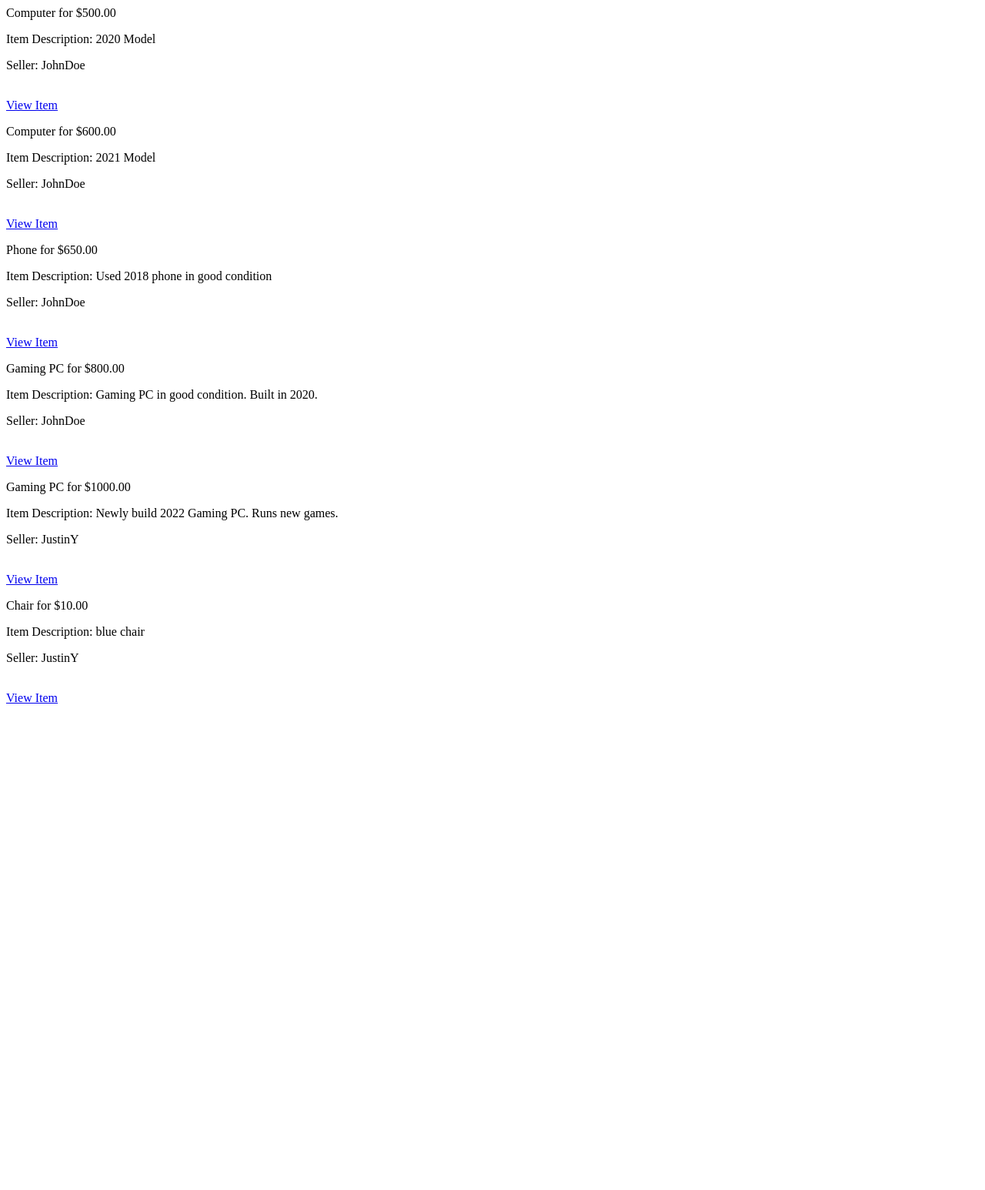
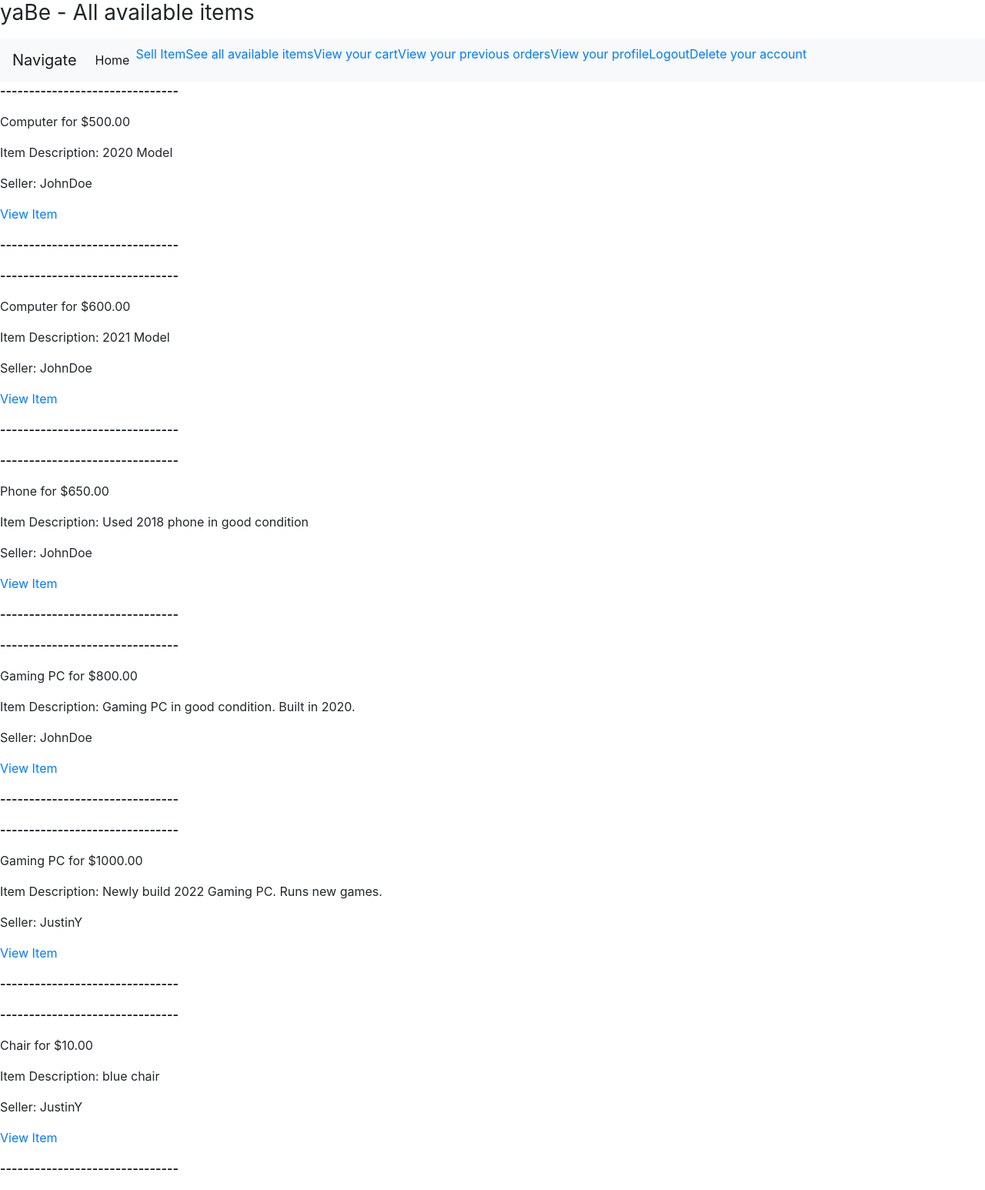
Before and after one commit to JustinYSJSU/cmpe131Project, a Flask app: page /see_all_items in a window 1280 px wide. Shown: the whole page at 77% size. Before the commit the page ends 914 px from the top, so only its background shows below. Run offline with Flask 2, Linux system fonts and the light colour scheme; a user stored in the database is signed in; data comes from the database, SQL or seed files in the repository; both versions use the stored data as it was after the commit.

Commit message:
Added site description to home.html Added navbar to see_all_items, display_item Added dividers between each item when being displayed (see_all_items, display_item)

```diff
--- a/app/templates/display_item.html
+++ b/app/templates/display_item.html
@@ -66,11 +66,13 @@
 
 <br>
 
-   {% for item in items %}
+    {% for item in items %}
+    <p><b> ------------------------------- </b></p>
     <p> {{item.name}} for {{"$%.2f"|format(item.price)}} </p>
     <p> Item Description: {{item.description}} </p>
     <p> Seller: {{item.user_seller_name}} </p>
-    <a href={{item.id}}> View Item </a>
+    <p> <a href={{item.id}}> View Item </a> </p>
+    <p><b> ------------------------------- </b></p>
     <br>
    {% endfor %}
   </body>
--- a/app/templates/see_all_items.html
+++ b/app/templates/see_all_items.html
@@ -1,15 +1,90 @@
-<html>
+
+<!doctype html>
+<html lang="en">
   <head>
-  <title> yaBe - All Items Available</title>
+    <!-- Required meta tags -->
+    <meta charset="utf-8">
+    <meta name="viewport" content="width=device-width, initial-scale=1, shrink-to-fit=no">
+
+    <!-- Bootstrap CSS -->
+    <link rel="stylesheet" href="https://cdn.jsdelivr.net/npm/bootstrap@4.3.1/dist/css/bootstrap.min.css" integrity="sha384-ggOyR0iXCbMQv3Xipma34MD+dH/1fQ784/j6cY/iJTQUOhcWr7x9JvoRxT2MZw1T" crossorigin="anonymous">
+
+    <meta charset="utf-8">
+    <meta name="viewport" content="width=device-width, initial-scale=1, shrink-to-fit=no">
+    <meta name="description" content="">
+    <meta name="generator" content="Jekyll v3.8.5">
+
+    <title>yaBe - All items</title>
   </head>
 
   <body>
+
+    <!-- Custom styles for this template -->
+  </head>
+  <body>
+
+  <h1 class="h3 mb-3 font-weight-normal">yaBe - All available items</h1>
+
+  {% with messages = get_flashed_messages() %}
+   {% if messages %}
+    {% for message in messages %}
+     <p> {{message}} </p>
+    {% endfor %}
+   {% endif %}
+  {% endwith %}
+
+  <nav class="navbar navbar-expand-lg navbar-light bg-light">
+  <a class="navbar-brand" href="#">Navigate</a>
+  <button class="navbar-toggler" type="button" data-toggle="collapse" data-target="#navbarNav" aria-controls="navbarNav" aria-expanded="false" aria-label="Toggle navigation">
+    <span class="navbar-toggler-icon"></span>
+  </button>
+  <div class="collapse navbar-collapse" id="navbarNav">
+    <ul class="navbar-nav">
+      <li class="nav-item active">
+        <a class="nav-link" href="home">Home <span class="sr-only">(current)</span></a>
+      </li>
+      <li class="nav-item">
+        <a class="nav-item" href="sell_item">Sell Item</a>
+      </li>
+      <li class="nav-item">
+        <a class="nav-item" href="see_all_items">See all available items</a>
+      </li>
+      <li class="nav-item">
+        <a class="nav-item" href="cart">View your cart</a>
+      </li>
+      <li class="nav-item">
+        <a class="nav-item" href="checkout">View your previous orders</a>
+      </li>
+      <li class="nav-item">
+        <a class="nav-item" href="view_profile">View your profile</a>
+      </li>
+      <li class= "nav-item" >
+       <a class= "nav-item" href="{{ url_for('logout') }}"> Logout </a>
+      </li>
+      <li class="nav-item">
+        <a class="nav-item" href="deleteUser">Delete your account</a>
+      </li>
+
+    </ul>
+</nav>
+
+
     {% for item in items %}
+     <p><b> ------------------------------- </b></p>
      <p> {{item.name}} for {{"$%.2f"|format(item.price)}} </p>
      <p> Item Description: {{item.description}} </p>
-    <p> Seller: {{item.user_seller_name}} </p> <br>
-    <a href={{item.id}}> View Item </a>
+     <p> Seller: {{item.user_seller_name}} </p>
+     <p> <a href={{item.id}}> View Item </a></p>
+     <p> <b> ------------------------------- </b></p>
     {% endfor %}
+
 </body>
 
+
+    <!-- Optional JavaScript -->
+    <!-- jQuery first, then Popper.js, then Bootstrap JS -->
+    <script src="https://code.jquery.com/jquery-3.3.1.slim.min.js" integrity="sha384-q8i/X+965DzO0rT7abK41JStQIAqVgRVzpbzo5smXKp4YfRvH+8abtTE1Pi6jizo" crossorigin="anonymous"></script>
+    <script src="https://cdn.jsdelivr.net/npm/popper.js@1.14.7/dist/umd/popper.min.js" integrity="sha384-UO2eT0CpHqdSJQ6hJty5KVphtPhzWj9WO1clHTMGa3JDZwrnQq4sF86dIHNDz0W1" crossorigin="anonymous"></script>
+    <script src="https://cdn.jsdelivr.net/npm/bootstrap@4.3.1/dist/js/bootstrap.min.js" integrity="sha384-JjSmVgyd0p3pXB1rRibZUAYoIIy6OrQ6VrjIEaFf/nJGzIxFDsf4x0xIM+B07jRM" crossorigin="anonymous"></script>
+  </body>
 </html>
```
Also changed, not shown: app/templates/home.html (+14 -0 lines), app/app.db. Lines whose indentation alone changed are shown as unchanged.
